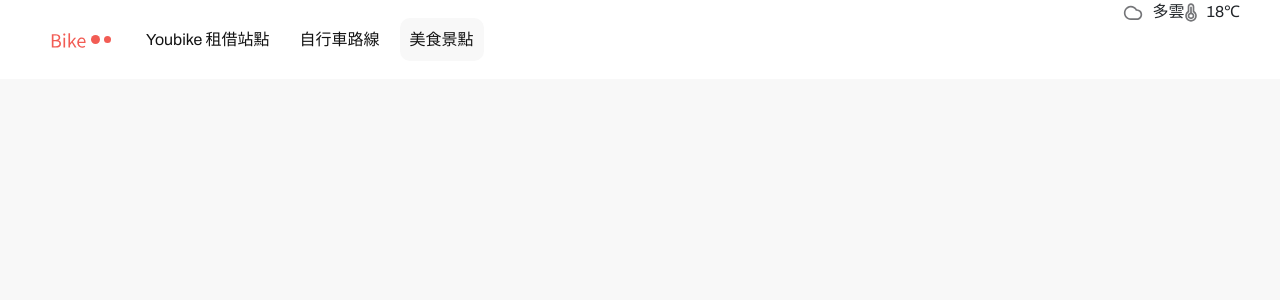
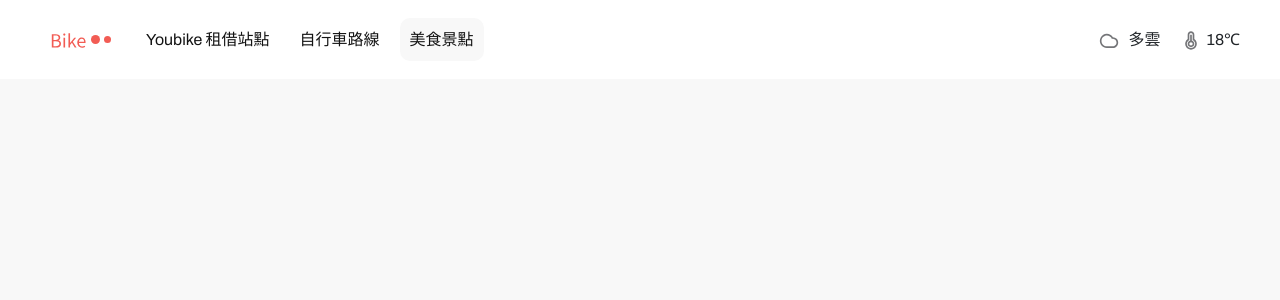
Before and after one commit to RuFrontEnd/Taiwan_Bicycle_Map, a React (Create React App) app: page /foodAttractions in a window 1280 px wide. Shown: the top 300 px of the page. Built offline with nearby package versions, Linux system fonts and the light colour scheme.

Commit message:
完成 Navbar 桌機 / 筆電版本切版

```diff
--- a/src/components/Navbar.js
+++ b/src/components/Navbar.js
@@ -88,11 +88,16 @@ const NavButtons = styled.div`
   align-items: center;
 `;
 
-const WeatherIconText = styled(IconText)``;
+const WeatherIconText = styled(IconText)`
+  margin-left: 24px;
+`;
 
 const WeatherIconTexts = styled.div`
+  width: 100%;
+  height: 100%;
   display: flex;
   justify-content: flex-end;
+  align-items: center;
 `;
 
 const BikeLogo = styled(Logo)`
```
